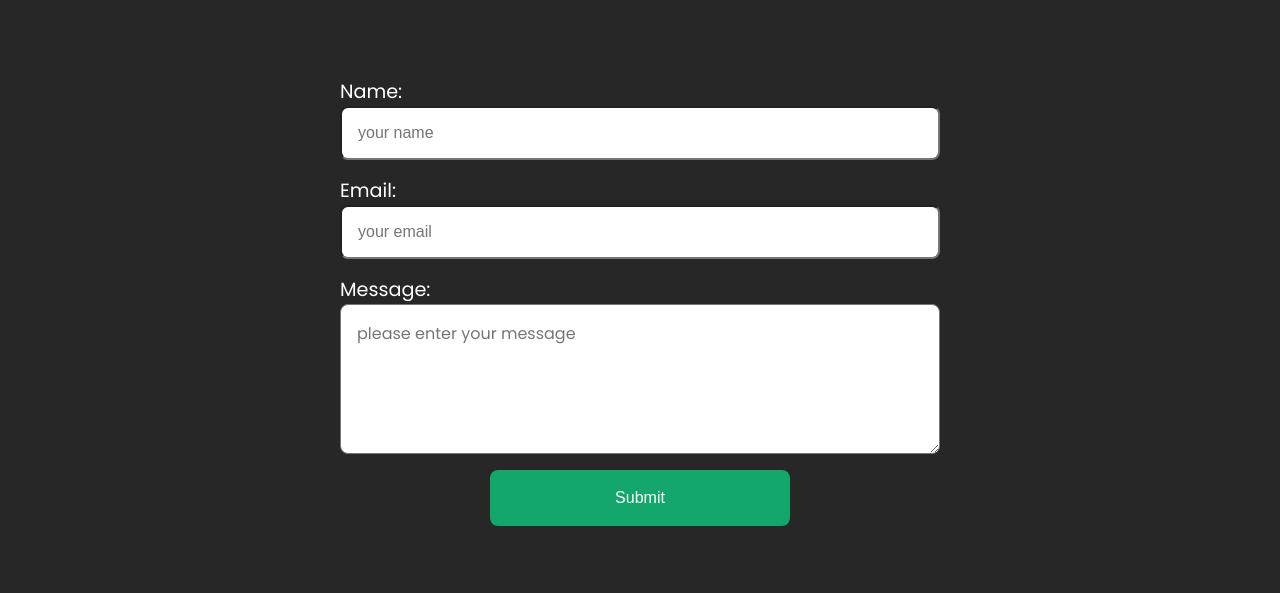
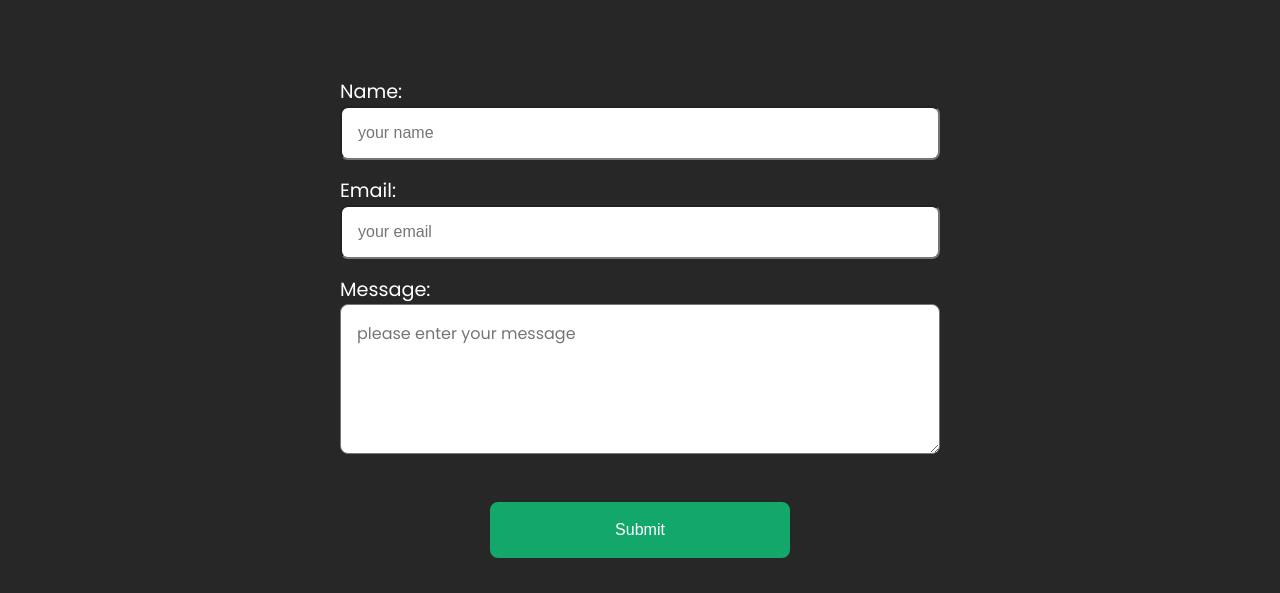
Before and after one commit to PaoloMiguelManuel/portfolio, a plain HTML site: page index.html in a window 1280 px wide. Shown: the part 4178-4771 px from the top of the page. Drawn offline with nearby package versions, Linux system fonts and the light colour scheme; a web font is replaced by a local one.

Commit message:
updated submit button margin

```diff
--- a/css/main.scss
+++ b/css/main.scss
@@ -581,7 +581,7 @@ section {
     }
 
     .contact-form-btn {
-      margin: 0 auto;
+      margin: 2em auto 0;
       color: #ffffff;
       width: 50%;
       // height: 150%;
```
Also changed, not shown: css/main.css, 1 other file.
